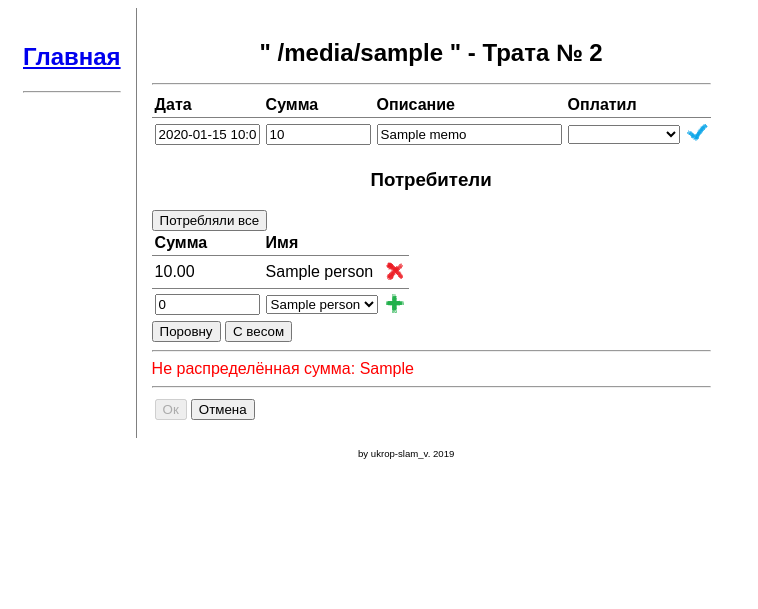
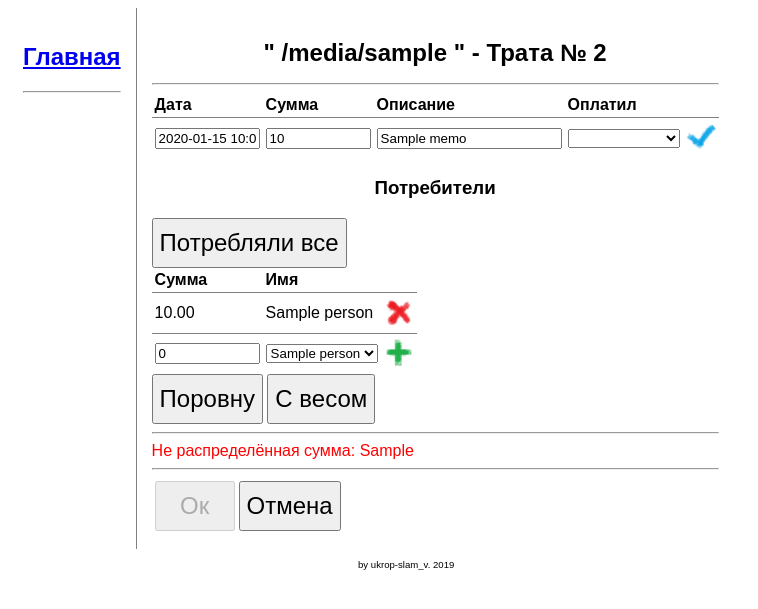
Before and after one commit to gangstaar/debtor, a Flask app: template templates/editspending.html in a window 1280 px wide. Shown: the top 609 px of the page, without its empty margins (0-758 px from the left). Run offline with Flask 2, Linux system fonts and the light colour scheme; the template is opened without the code that fills it: most values are stand-ins (such as "Sample title", 1, 10 or a date in 2020).

Commit message:
Обработчик вешается в самом js, стили

```diff
--- a/static/confirmBudgetAction.js
+++ b/static/confirmBudgetAction.js
@@ -1,33 +1,15 @@
-function confirmDeleteBudget(event, budget_file)
+function confirmAction(event)
 {
-    if (!confirm('Удалить бюджет "' + budget_file + '" ?'))
+    if (!confirm(this.getAttribute('message')))
     {
         event.preventDefault();
+        return false;
     }
-    return false;
-}
-function confirmCopyBudget(event, budget_file)
-{
-    if (!confirm('Создать копию бюджета "' + budget_file + '" ?'))
-    {
-        event.preventDefault();
-    }
-    return false;
-}
-function confirmDeletePerson(event, name)
-{
-    if (!confirm('Удаление участника бюджета приведёт к очистке списка операций бюджета. Удалить участника по имени "'+name+'" ?'))
-    {
-        event.preventDefault();
-    }
-    return;
 }
 
-function confirmDeleteSpending(event, index)
+var elem = document.getElementsByClassName('confirm-required')
+
+for (var i = 0; i < elem.length; i++)
 {
-    if (!confirm('Удалить трату № ' + index + ' ?'))
-    {
-        event.preventDefault();
-    }
-    return;
+    elem[i].onclick = confirmAction
 }
--- a/templates/base.html
+++ b/templates/base.html
@@ -29,7 +29,18 @@
 
    h3 {
    text-align: center;
+   }
 
+   .button
+   {
+   font-size: 150%;
+   height: 50px;
+   min-width: 80px;
+   }
+   .pictobutton
+   {
+   height: 30px;
+   width: 30px;
    }
 
     </style>
@@ -37,9 +48,6 @@
     <title>{% block title %}{% endblock %} - Должник</title>
 </head>
 <body style="font-family:Arial, Verdana, sans-serif;  font-size:1.0rem; ">
-
-<script src="{{url_for('static', filename='confirmBudgetAction.js')}}">
-</script>
 
 <table cellpadding="15" border="0" rules="cols">
     <tr>
@@ -53,17 +61,21 @@
                         <td valign="top" align="center">
                             <a href="{{url_for('print_budget', budget_file=budget)}}"
                                title="Посмотреть отчёт">{{budget[:-4]}}</a><br>
+
                             <a href="{{url_for('edit_budget', budget_file=budget)}}" title="Редактировать">
                                 <img src={{url_for('static', filename='edit.png' )}} alt="Редактировать" border="0"
-                                     ></a>
+                                     class="pictobutton"></a>
+
                             <a href="{{url_for('delete_budget', budget_file=budget)}}" title="Удалить"
-                            onclick="confirmDeleteBudget(event,'{{budget}}')">
+                               class="confirm-required" message="Удалить бюджет &quot;{{budget}}&quot;?">
                                 <img src={{url_for('static', filename='cross.png' )}} alt="Удалить" border="0"
-                                     ></a>
+                                     class="pictobutton"></a>
+
                             <a href="{{url_for('copy_budget', budget_file=budget)}}" title="Создать копию"
-                            onclick="confirmCopyBudget(event,'{{budget}}')">
+                               class="confirm-required" message="Создать копию бюджета &quot;{{budget}}&quot;?">
                                 <img src={{url_for('static', filename='cpy.png' )}} alt="Создать копию" border="0"
-                                     ></a>
+                                     class="pictobutton"></a>
+
                         </td>
                     </tr>
                     {% endfor %}
@@ -79,5 +91,7 @@
 <div class="footer">
     by ukrop-slam_v. 2019
 </div>
+<script src="{{url_for('static', filename='confirmBudgetAction.js')}}">
+</script>
 </body>
 </html>
--- a/templates/editspending.html
+++ b/templates/editspending.html
@@ -48,7 +48,7 @@
                 </select>
             </td>
             <td>
-                <input type="image" alt="Ок" src="{{url_for('static', filename='ok.png')}}">
+                <input type="image" alt="Ок" src="{{url_for('static', filename='ok.png')}}" class="pictobutton">
             </td>
         </tr>
     </table>
@@ -76,7 +76,7 @@
         <td>
             <form method="post" name="deleteperson"
                   action="{{url_for('spending.remove_person', consumer_number=spending.consumers_list.index(c))}}">
-            <input type="image" src="{{url_for('static', filename='cross.png')}}"  alt="Удалить">
+            <input type="image" src="{{url_for('static', filename='cross.png')}}"  alt="Удалить" class="pictobutton">
             </form>
         </td>
     </tr>
@@ -95,17 +95,18 @@
             </select>
         </td>
         <td>
-            <input name="addperson" type="image" src="{{url_for('static', filename='plus.png')}}"  alt="Добавить">
+            <input name="addperson" type="image" src="{{url_for('static', filename='plus.png')}}" alt="Добавить"
+                   class="pictobutton">
         </td>
-        <input name="addAll" type="submit" value="Потребляли все" form="addpersonID">
+        <input name="addAll" type="submit" value="Потребляли все" form="addpersonID" class="button">
     </form>
     </tr>
     {% endif %}
 </table>
 <form method="post" name="calc"
       action="{{url_for('spending.calc')}}">
-    <input name="aver" type="submit" value="Поровну" >
-    <input name="weighted" type="submit" value="C весом" >
+    <input name="aver" type="submit" value="Поровну" class="button">
+    <input name="weighted" type="submit" value="C весом" class="button">
 </form>
 <hr>
 {% if spending.is_calculated() %}
@@ -125,11 +126,11 @@
 <table>
     <tr>
         {% if spending.is_calculated() and budget.is_participant(spending.payer.name) %}
-        <td><input name="ok" type="submit" value="Ок" ></td>
+        <td><input name="ok" type="submit" value="Ок" class="button"></td>
         {% else %}
-        <td><input name="ok" type="submit" value="Ок" disabled ></td>
+        <td><input name="ok" type="submit" value="Ок" disabled class="button"></td>
         {% endif %}
-        <td><input name="cancel" type="submit" value="Отмена"></td>
+        <td><input name="cancel" type="submit" value="Отмена" class="button"></td>
     </tr>
 </table>
 </form>
--- a/templates/index.html
+++ b/templates/index.html
@@ -14,7 +14,7 @@
         <input name="budgetname" id="budgetname" style="font-size:120%"
         class="form-control" placeholder="Имя файла" required>
         <p>
-        <input type="submit" value="Создать" style="font-size:120%">
+        <input type="submit" value="Создать" class="button">
     </form>
 </div>
 
```
Also changed, not shown: templates/edit.html (+16 -17 lines).
